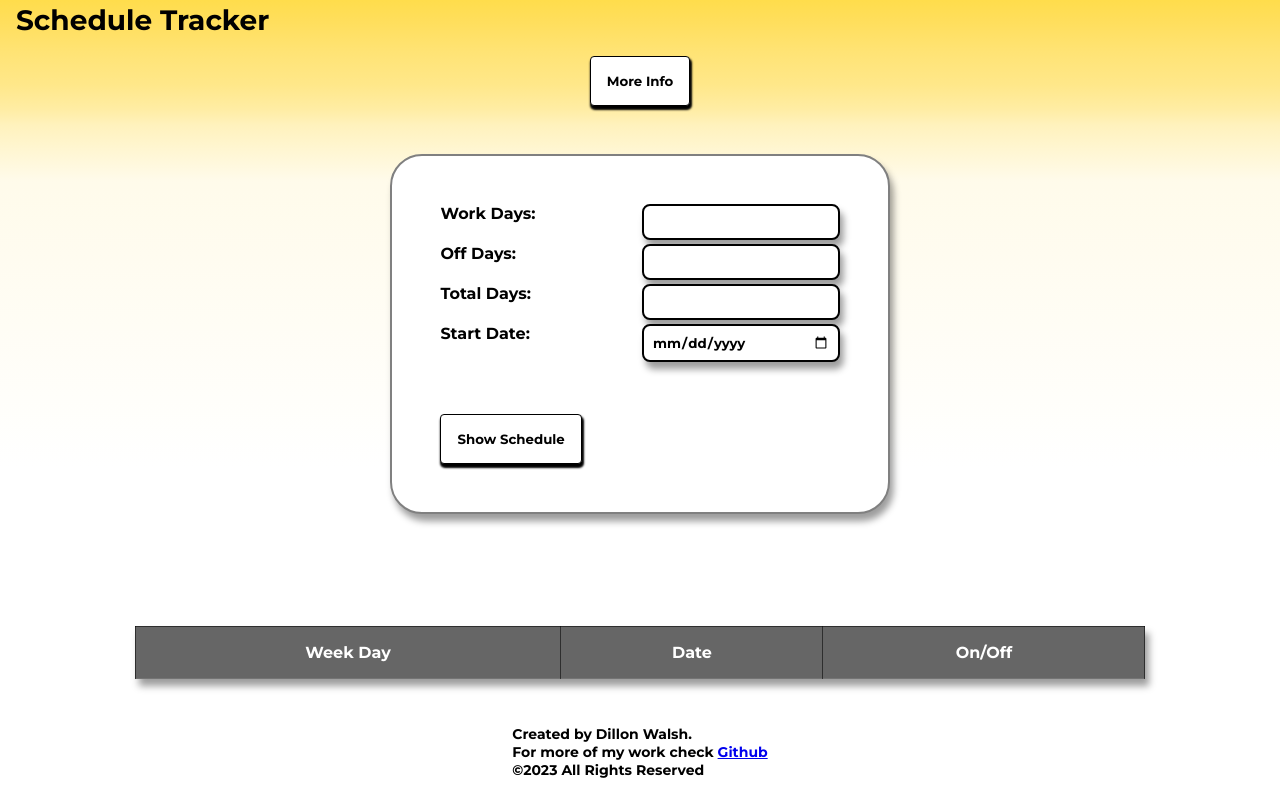
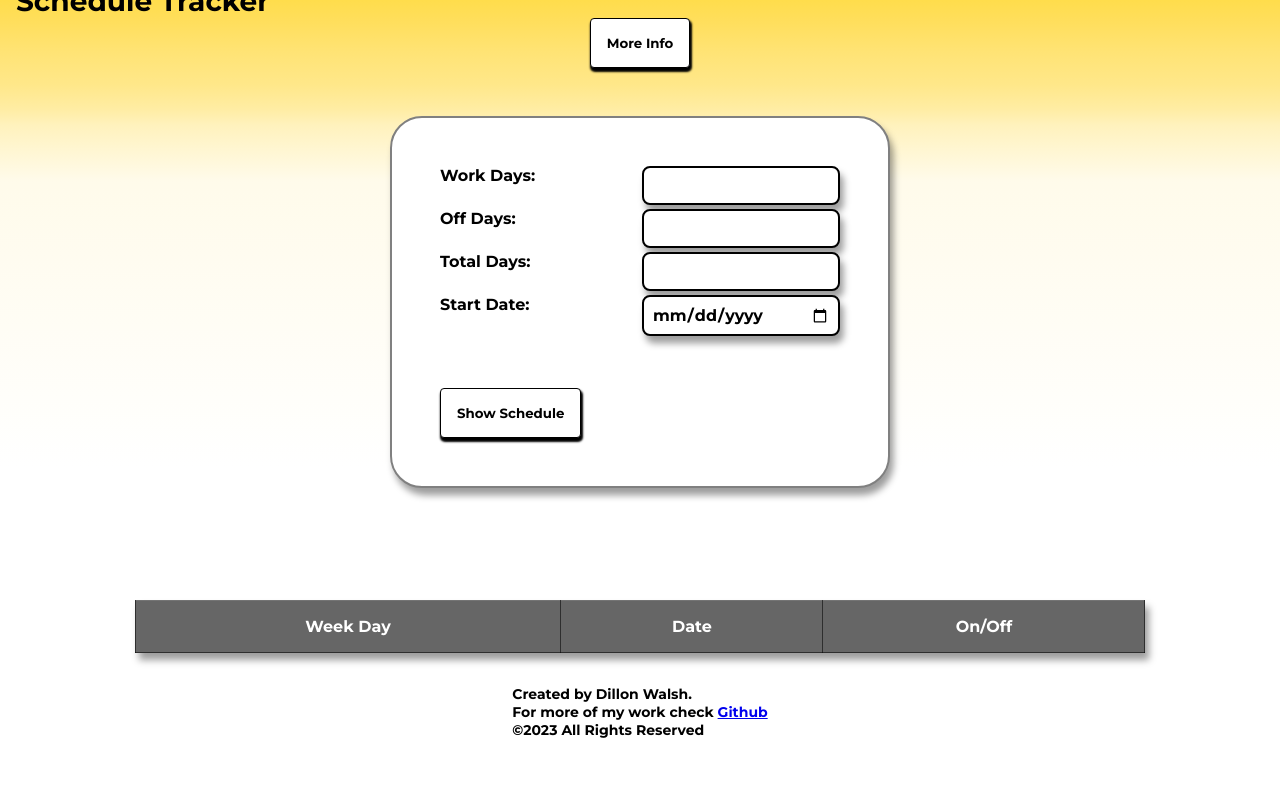
Before and after one commit to Dillonpw/DSC-ts-only, a website built with Vite: page schedulePage.html in a window 1280 px wide. Shown: the part 59-852 px from the top of the page. After the commit the page ends 800 px from the top, so only its background shows below. Built offline with nearby package versions, Linux system fonts and the light colour scheme.

Commit message:
Update styles.css
adjusting the basic boilerplate styles

```diff
--- a/src/styles.css
+++ b/src/styles.css
@@ -8,17 +8,20 @@
 
 * {
     font-family: 'Montserrat', sans-serif;
-    box-sizing: border-box;
-    overscroll-behavior: none;
+margin: 0;
+
+padding: 0;
+
+box-sizing: border-box;
 }
 
 html {
-    height: 100vh;
+    height: 100%;
     background-color: white;
 }
 
 body {
-    height: 100vh;
+    min-height: 100%;
     margin: 0;
     background-image: linear-gradient(
         0deg,
@@ -184,6 +187,7 @@ input[type='date'] {
     border: 2px solid black;
     border-radius: 0.5rem;
     padding: 0.5rem;
+    font-size:16px;
     background-color: white;
     min-width: 80px;
     max-width: 220px;
```
